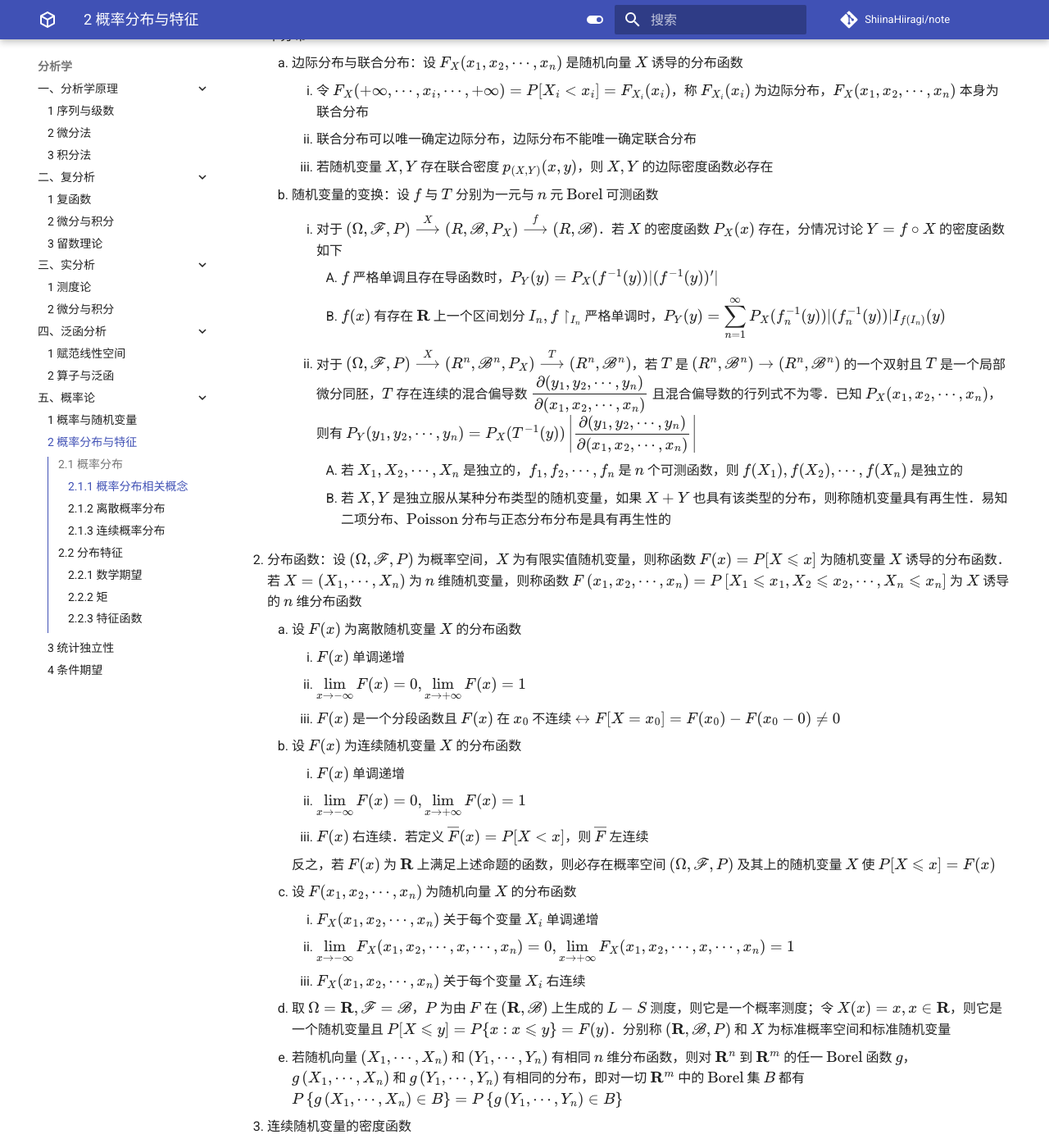
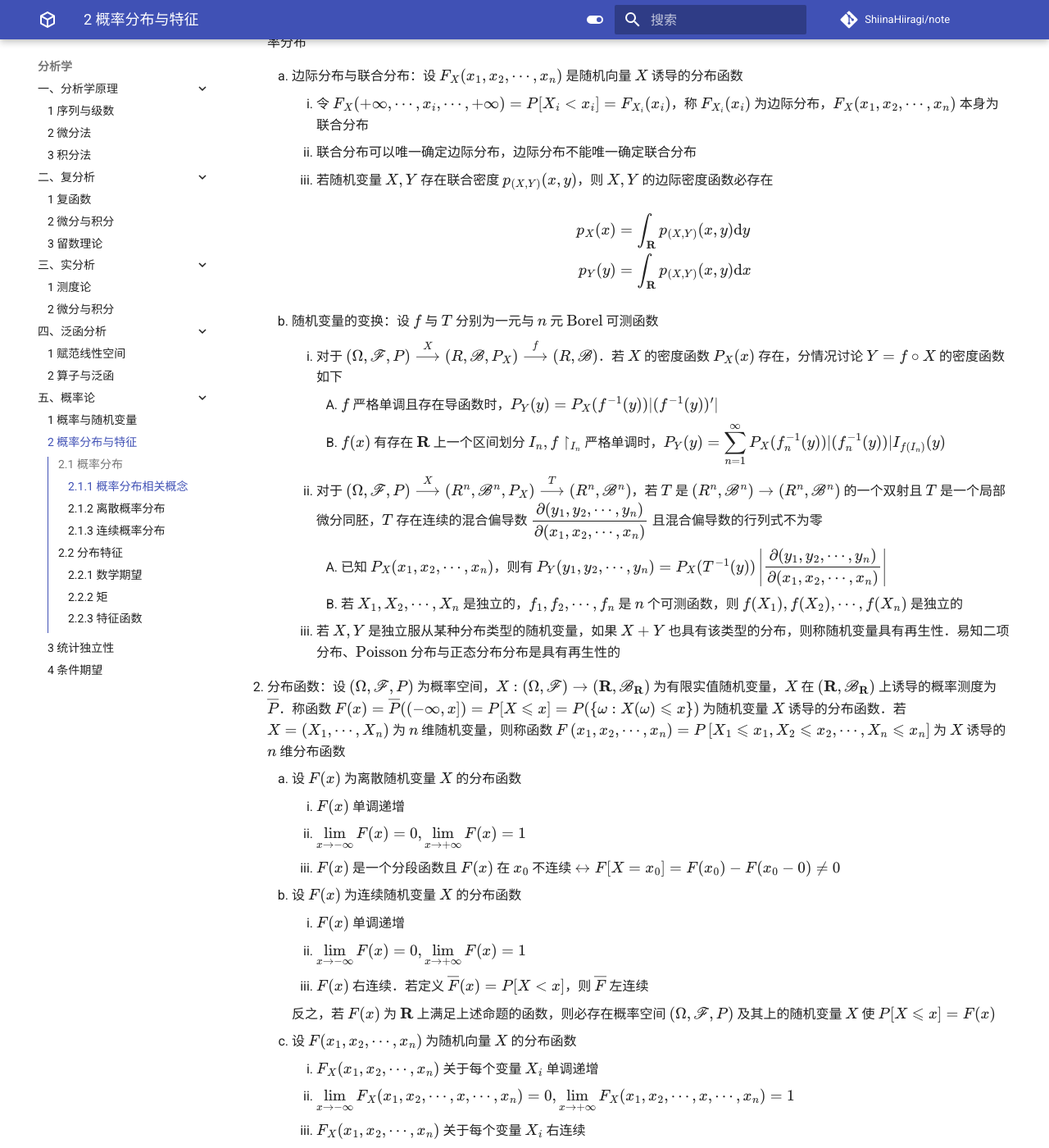
Before and after one commit to ShiinaHiiragi/note, an MkDocs documentation site: the page built from docs/stat/prob/dist.md, in a window 1280 px wide and 1400 px high, scrolled down 345 px. Shown: the whole window at 82% size. Built offline with MkDocs 1.6.1 and Material for MkDocs 9.7.7, drawn with Linux system fonts in a browser that asks for light colours; comment, search, counter and statistics services are not loaded; some of the changed text lies outside the part shown.

Commit message:
fix prob

```diff
--- a/docs/stat/prob/dist.md
+++ b/docs/stat/prob/dist.md
@@ -7,14 +7,24 @@
         1. 令 $F_X(+\infty, \cdots, x_i, \cdots, +\infty) = P[X_i < x_i] = F_{X_i}(x_i)$，称 $F_{X_i}(x_i)$ 为边际分布，$F_X(x_1, x_2, \cdots, x_n)$ 本身为联合分布
         2. 联合分布可以唯一确定边际分布，边际分布不能唯一确定联合分布
         3. 若随机变量 $X, Y$ 存在联合密度 $p_{(X, Y)}(x, y)$，则 $X, Y$ 的边际密度函数必存在
+
+            $$
+            \begin{aligned}
+            p_{X}(x) &= \int_{\mathbf{R}} p_{(X, Y)}(x, y) \mathrm dy \\
+            p_{Y}(y) &= \int_{\mathbf{R}} p_{(X, Y)}(x, y) \mathrm dx
+            \end{aligned}
+            $$
+
     2. 随机变量的变换：设 $f$ 与 $T$ 分别为一元与 $n$ 元 $\text{Borel}$ 可测函数
         1. 对于 $(\Omega, \mathscr{F}, P)\overset{X}{\longrightarrow} (R, \mathscr{B}, P_X)\overset{f}{\longrightarrow}(R, \mathscr{B})$．若 $X$ 的密度函数 $P_X(x)$ 存在，分情况讨论 $Y=f\circ X$ 的密度函数如下
             1. $f$ 严格单调且存在导函数时，$P_Y(y)=P_X(f^{-1}(y))|(f^{-1}(y))'|$
             2. $f(x)$ 有存在 $\mathbf R$ 上一个区间划分 $I_n, f\upharpoonright_{I_n}$ 严格单调时，${\displaystyle P_Y(y)=\sum_{n=1}^\infty P_X(f_n^{-1}(y))|(f^{-1}_n(y))|I_{f(I_n)}(y)}$
-        2. 对于 $(\Omega, \mathscr{F}, P)\overset{X}{\longrightarrow} (R^n, \mathscr{B}^n, P_X)\overset{T}{\longrightarrow}(R^n, \mathscr{B}^n)$，若 $T$ 是 $(R^n, \mathscr{B}^n)\to (R^n, \mathscr{B}^n)$ 的一个双射且 $T$ 是一个局部微分同胚，$T$ 存在连续的混合偏导数 $\dfrac{\partial(y_1, y_2, \cdots, y_n)}{\partial(x_1, x_2, \cdots, x_n)}$ 且混合偏导数的行列式不为零．已知 $P_X(x_1, x_2, \cdots, x_n)$，则有 $P_Y(y_1, y_2, \cdots, y_n)=P_X(T^{-1}(y))\left|\dfrac{\partial(y_1, y_2, \cdots, y_n)}{\partial(x_1, x_2, \cdots, x_n)}\right|$
-            1. 若 $X_1, X_2, \cdots, X_n$ 是独立的，$f_1, f_2, \cdots, f_n$ 是 $n$ 个可测函数，则 $f(X_1), f(X_2), \cdots, f(X_n)$ 是独立的
-            2. 若 $X, Y$ 是独立服从某种分布类型的随机变量，如果 $X+Y$ 也具有该类型的分布，则称随机变量具有再生性．易知二项分布、$\mathrm{Poisson}$ 分布与正态分布分布是具有再生性的
-2. 分布函数：设 $(\Omega, \mathscr{F}, P)$ 为概率空间，$X$ 为有限实值随机变量，则称函数 $F(x)=P[X \leqslant x]$ 为随机变量 $X$ 诱导的分布函数．若 $X=\left(X_{1}, \cdots, X_{n}\right)$ 为 $n$ 维随机变量，则称函数 $F\left(x_{1}, x_{2}, \cdots, x_{n}\right)=P\left[X_{1} \leqslant x_{1}, X_{2} \leqslant x_{2}, \cdots, X_{n} \leqslant x_{n}\right]$ 为 $X$ 诱导的 $n$ 维分布函数
+        2. 对于 $(\Omega, \mathscr{F}, P)\overset{X}{\longrightarrow} (R^n, \mathscr{B}^n, P_X)\overset{T}{\longrightarrow}(R^n, \mathscr{B}^n)$，若 $T$ 是 $(R^n, \mathscr{B}^n)\to (R^n, \mathscr{B}^n)$ 的一个双射且 $T$ 是一个局部微分同胚，$T$ 存在连续的混合偏导数 $\dfrac{\partial(y_1, y_2, \cdots, y_n)}{\partial(x_1, x_2, \cdots, x_n)}$ 且混合偏导数的行列式不为零
+            1. 已知 $P_X(x_1, x_2, \cdots, x_n)$，则有 $P_Y(y_1, y_2, \cdots, y_n)=P_X(T^{-1}(y))\left|\dfrac{\partial(y_1, y_2, \cdots, y_n)}{\partial(x_1, x_2, \cdots, x_n)}\right|$
+            2. 若 $X_1, X_2, \cdots, X_n$ 是独立的，$f_1, f_2, \cdots, f_n$ 是 $n$ 个可测函数，则 $f(X_1), f(X_2), \cdots, f(X_n)$ 是独立的
+        3. 若 $X, Y$ 是独立服从某种分布类型的随机变量，如果 $X+Y$ 也具有该类型的分布，则称随机变量具有再生性．易知二项分布、$\mathrm{Poisson}$ 分布与正态分布分布是具有再生性的
+
+2. 分布函数：设 $(\Omega, \mathscr{F}, P)$ 为概率空间，$X: (\Omega, \mathscr{F}) \to (\mathbf{R}, \mathscr{B}_{\mathbf{R}})$ 为有限实值随机变量，$X$ 在 $(\mathbf{R}, \mathscr{B}_{\mathbf{R}})$ 上诱导的概率测度为 $\overline P$．称函数 $F(x)=\overline P((-\infty, x])=P[X \leqslant x]=P(\{\omega : X(\omega) \leqslant x\})$ 为随机变量 $X$ 诱导的分布函数．若 $X=\left(X_{1}, \cdots, X_{n}\right)$ 为 $n$ 维随机变量，则称函数 $F\left(x_{1}, x_{2}, \cdots, x_{n}\right)=P\left[X_{1} \leqslant x_{1}, X_{2} \leqslant x_{2}, \cdots, X_{n} \leqslant x_{n}\right]$ 为 $X$ 诱导的 $n$ 维分布函数
     1. 设 $F(x)$ 为离散随机变量 $X$ 的分布函数
         1. $F(x)$ 单调递增
         2. ${\displaystyle \lim _{x \rightarrow-\infty} F(x)=0, \lim _{x \rightarrow+\infty} F(x)=1}$
@@ -204,8 +222,9 @@
     2. 对 $(\Omega, \mathscr{F}, P)$ 上的 $n$ 维随机变量 $X$，其分布函数 $F\left(x_{1}, \cdots, x_{n}\right)$ 可在 $\left(\mathbf{R}^{n}, \mathscr{B}^{n}\right)$ 上产生一个 $\text{Lebesgue}-\text{Stieltjes}$ 测度，即 $X$ 在 $\left(\mathbf{R}^{n}, \mathscr{B}^{n}\right)$ 上的分布．记这一测度与分布函数用同一符号，$\mathbf{R}^{n}$ 上 $\text{Borel}$ 函数关于它的积分记为 ${\displaystyle \int f \mathrm{d} F}$，${\displaystyle \int f(x) \mathrm{d} F(x)}$ 或 ${\displaystyle \int f(x) F(\mathrm{d} x)}$，也称为 $f$ 关于 $F$ 的 $\text{Lebesgue}-\text{Stieltjes}$ 积分，简称 $L-S$ 积分
     3. 若 $X$ 为 $(\Omega, \mathscr{F}, P)$ 上 $n$ 维随机变量，$F$ 为 $X$ 的 $n$ 元分布函数．又 $g\left(x_{1}, \cdots, x_{n}\right)$ 为 $n$ 元 $\text{Borel}$ 函数，$F_{g(X)}$ 表示 $g(X)$ 的分布函数，则当 $\mathrm{E} g(X)$ 存在时，${\displaystyle \mathrm{E} g(X)=\int_{\Omega} g(X(\omega)) P(\mathrm{d} \omega)=\int_{\mathbf{R}} y \mathrm{d} F_{g(X)}(y)=\int_{\mathbf{R}^{n}} g\left(x_{1}, \cdots, x_{n}\right) \mathrm{d} F\left(x_{1}, \cdots, x_{n}\right)}$
         1. 对于 $(\Omega, \mathscr{F}, P)\overset{X}{\longrightarrow} (R, \mathscr{B}, P_X)\overset{g}{\longrightarrow}(R, B, P_{g(X)})$，有 ${\displaystyle E[g(X)]=\int_\Omega g\circ X\mathrm{d}P=\int_{\mathbf{R}} g(x) \mathrm dP_X=\int_{\mathbf{R}} g(x) \mathrm{d} F_{X}(x)}$
-        2. 设 $X$ 存在密度函数 $p_X(x)$，则对任意非零可测函数 $g$ 或有界可测函数 $g$ 成立 ${\displaystyle E[g \circ X]=\int_{\mathbf{R}} g(x)p_X(x)\mathrm dx}$
-        3. 对任意常数 $c_i, i = 1, 2, \cdots , n$ 以及常数 $b$ 有 ${\displaystyle \mathrm{E}\left[\sum_{i=1}^{n} c_i X_i + b\right] = \sum_{i=1}^{n} c_i \mathrm{E}X_i + b}$ 成立．特别地，$\mathrm{E}[b] = b$
+            1. 设 $X$ 存在密度函数 $p_X(x)$，则对任意非零可测函数 $g$ 或有界可测函数 $g$ 成立 ${\displaystyle E[g(X)]=\int_{\mathbf{R}} g(x)p_X(x)\mathrm dx}$
+            2. 特别地，若 $g(x) = x$，则上述结果退化为 ${\displaystyle \mathrm{E}X = \int_{\mathbf{R}} x \mathrm{d} F_{X}(x) = \int_{\mathbf{R}} x p_X(x)\mathrm dx}$
+        2. 对任意常数 $c_i, i = 1, 2, \cdots , n$ 以及常数 $b$ 有 ${\displaystyle \mathrm{E}\left[\sum_{i=1}^{n} c_i X_i + b\right] = \sum_{i=1}^{n} c_i \mathrm{E}X_i + b}$ 成立．特别地，$\mathrm{E}[b] = b$
 
 ### 2.2.2 矩
 1. 矩：若随机变量 $X$ 有 $\mathrm{E}|X|^n<+\infty$，则称 $\mathrm{E}X^n$ 为 $X$ 的 $n$ 阶原点矩，$\mathrm{E}|X|^{p}$ 为 $X$ 的 $p$ 阶绝对矩．此时 $\mathrm{E}X^k \ (k\leqslant n)$ 均存在，称 $\mathrm{E}[X-\mathrm{E}X]^n$ 为 $X$ 的 $n$ 阶中心矩
```
Also changed, not shown: other parts of docs/stat/prob/dist.md (+13 -5 lines), docs/stat/prob/cond.md (+6 -6 lines), docs/stat/prob/ind.md (+3 -2 lines), docs/stat/prob/prob.md (+3 -3 lines).
